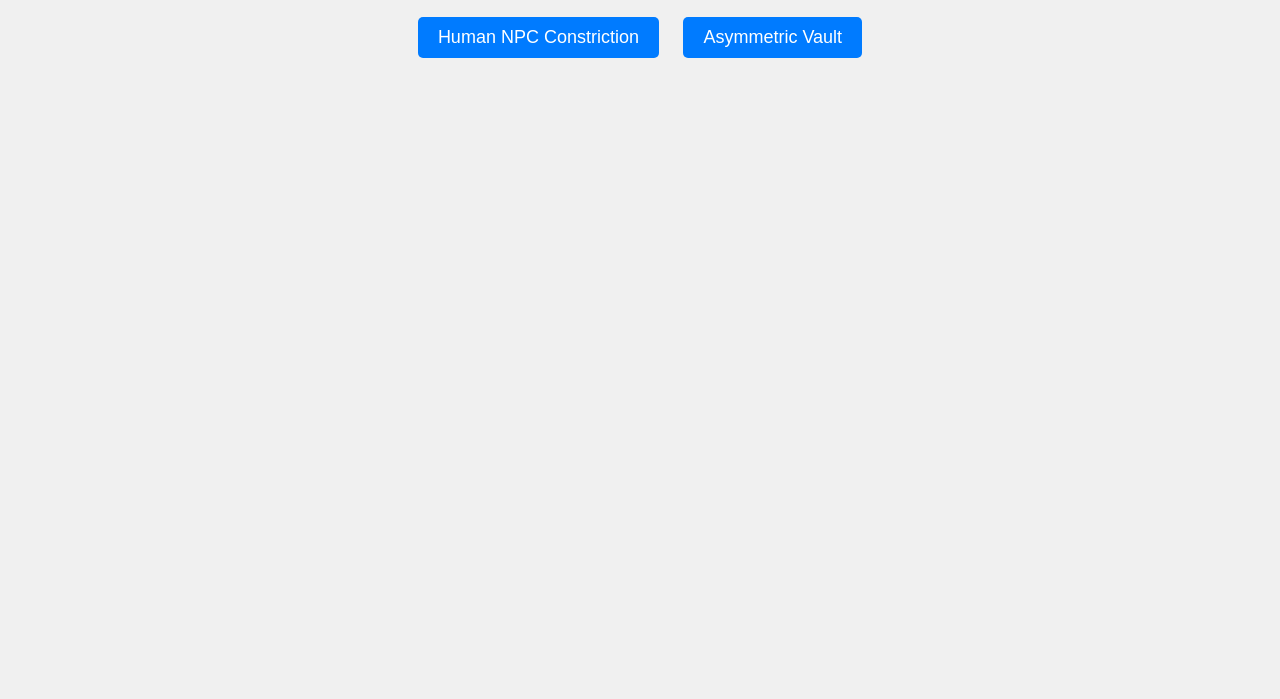
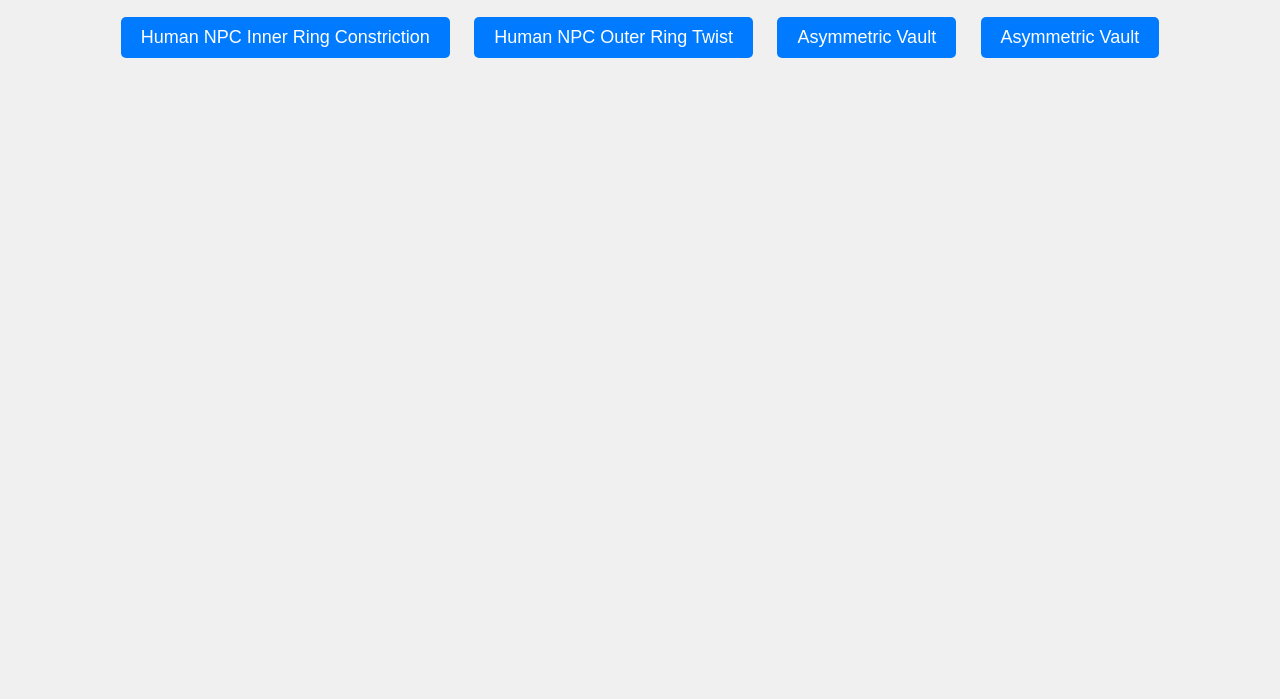
Before and after one commit to jhmlam/InchingNmaGifs, a plain HTML site: page gallery/index.html in a window 1280 px wide. Shown: the part 101-800 px from the top of the page. Drawn offline with Linux system fonts and the light colour scheme.

Commit message:
Update index.html

```diff
--- a/gallery/index.html
+++ b/gallery/index.html
@@ -50,8 +50,10 @@
 <body>
     <h1>GIF Gallery</h1>
     <div id="content-page" class="content-page" style="display: block;">
-        <button class="button" onclick="showSection('npc-constriction')">Human NPC Constriction</button>
+        <button class="button" onclick="showSection('npc-constriction')">Human NPC Inner Ring Constriction</button>
+        <button class="button" onclick="showSection('npc-ringring')">Human NPC Outer Ring Twist</button>
         <button class="button" onclick="showSection('asymmetric-vault')">Asymmetric Vault</button>
+        <button class="button" onclick="showSection('dna-origami')">Asymmetric Vault</button>
     </div>
 
     <div id="npc-constriction" class="section">
```
